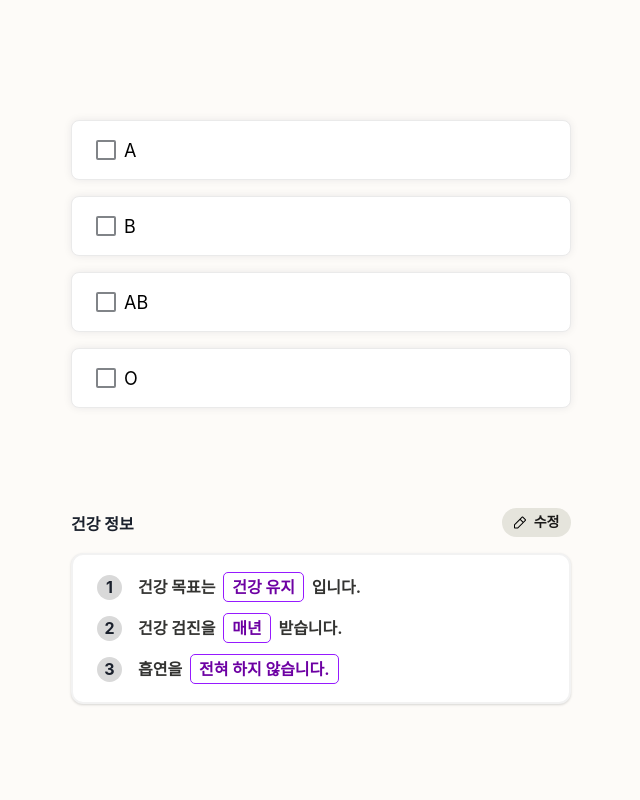
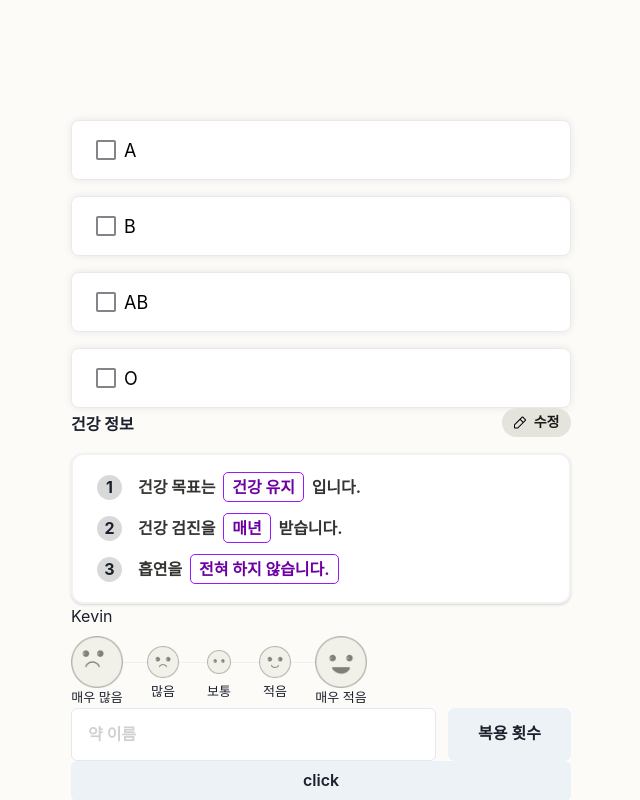
Before and after one commit to foodteacher/FoodTeacherV2-FE, a Next.js app: page /survey in a window 1280 px wide. Shown: the whole page, without its empty margins (319-959 px from the left). Built offline with nearby package versions, Linux system fonts and the light colour scheme; no server answers.

Commit message:
feat : custom select
Refs:[#60]

```diff
--- a/app/(featured-slice)/shared/ui/Input/type.ts
+++ b/app/(featured-slice)/shared/ui/Input/type.ts
@@ -3,5 +3,5 @@ import { UseFormRegisterReturn } from "react-hook-form";
 
 /**회원가입 / 설문조사 Props */
 export interface FormInputProp extends InputProps {
-  register: UseFormRegisterReturn;
+  register?: UseFormRegisterReturn;
 }
--- a/app/(featured-slice)/widgets/survey-funnel/ui/step/TestStep.tsx
+++ b/app/(featured-slice)/widgets/survey-funnel/ui/step/TestStep.tsx
@@ -2,9 +2,15 @@
 import { StepProps } from "../../../signup-funnel/types";
 import { useRouter } from "next/navigation";
 import {
+  Box,
   Button,
   ButtonGroup,
   Divider,
+  Drawer,
+  DrawerBody,
+  DrawerContent,
+  DrawerHeader,
+  DrawerOverlay,
   Flex,
   ListItem,
   Modal,
@@ -14,6 +20,7 @@ import {
   ModalOverlay,
   OrderedList,
   Text,
+  UnorderedList,
   UseCheckboxProps,
   VStack,
   useDisclosure,
@@ -30,6 +37,8 @@ import {
 } from "@/app/(featured-slice)/shared/ui/button";
 import { LevelRadioGroup } from "@/app/(featured-slice)/shared/ui/radio";
 import { useSurveyById } from "@/app/(featured-slice)/entities/survey/hooks";
+import SignupInput from "@/app/(featured-slice)/shared/ui/Input/SignupInput";
+import { useState } from "react";
 
 interface TestStep extends UseCheckboxProps, StepProps {}
 interface FormType {
@@ -38,6 +47,7 @@ interface FormType {
 
 export const TestStep = ({ goNextStep, setState, ...props }: any) => {
   const router = useRouter();
+  const [selectValue, setSelectValue] = useState("복용 횟수");
   const {
     formState: { errors, isValid },
     register,
@@ -49,12 +59,32 @@ export const TestStep = ({ goNextStep, setState, ...props }: any) => {
     console.log(data);
   };
 
-  const { data } = useSurveyById(1);
+  // const { data } = useSurveyById(1);
 
   const { isOpen, onClose, onOpen } = useDisclosure();
+  const {
+    isOpen: isOpenDrawer,
+    onClose: onCloseDrawer,
+    onOpen: onOpenDrawer,
+  } = useDisclosure();
+
+  const handleSelectBox = () => {
+    onOpenDrawer();
+  };
+
+  const setSelectValueHandler = ({ target, ...any }: any) => {
+    const value = target.value;
+    console.log(target.value, any);
+    setSelectValue(value);
+    onCloseDrawer();
+  };
 
   return (
-    <VStack as="form" onSubmit={handleSubmit(submitFormHandler)} gap={"100px"}>
+    <Flex
+      as="form"
+      onSubmit={handleSubmit(submitFormHandler)}
+      flexDir={"column"}
+    >
       <FrontCheckBox
         options={BLOOD_TYPE_OTPIONS}
         name={"bloodType"}
@@ -110,6 +140,78 @@ export const TestStep = ({ goNextStep, setState, ...props }: any) => {
       </VStack>
 
       <LevelRadioGroup />
+
+      <Flex gap={"12px"} w={"100%"}>
+        <SignupInput
+          id="name"
+          placeholder="약 이름"
+          // register={{
+          //   ...register("name", {
+          //     required: { value: true, message: "이름을 입력해주세요." },
+          //   }),
+          // }}
+        />
+
+        <Box
+          id="medicine"
+          borderColor={"gray.200"}
+          bgColor={"#FFFFFF"}
+          fontWeight={"semibold"}
+          h={"53px"}
+          w={"123px"}
+          _placeholder={{ color: "#D1D1D1" }}
+          _focus={{ border: "2px" }}
+          _invalid={{ border: "2px solid #282828" }}
+          pos={"relative"}
+        >
+          <Button onClick={() => handleSelectBox()} h={"53px"} w={"123px"}>
+            {selectValue}
+          </Button>
+        </Box>
+      </Flex>
+
+      <Drawer
+        placement={"bottom"}
+        onClose={onCloseDrawer}
+        isOpen={isOpenDrawer}
+      >
+        <DrawerOverlay />
+        <DrawerContent>
+          <DrawerHeader borderBottomWidth="1px">Basic Drawer</DrawerHeader>
+          <DrawerBody>
+            <UnorderedList>
+              <ListItem
+                onClick={(e) => setSelectValueHandler(e)}
+                value={"주 1회 이하"}
+                cursor={"pointer"}
+              >
+                주 1회 이하
+              </ListItem>
+              <ListItem
+                onClick={setSelectValueHandler}
+                value={"주 2~3회"}
+                cursor={"pointer"}
+              >
+                주 2~3회
+              </ListItem>
+              <ListItem
+                onClick={setSelectValueHandler}
+                value={"주 4~6회"}
+                cursor={"pointer"}
+              >
+                주 4~6회
+              </ListItem>
+              <ListItem
+                onClick={setSelectValueHandler}
+                value={"매일"}
+                cursor={"pointer"}
+              >
+                매일
+              </ListItem>
+            </UnorderedList>
+          </DrawerBody>
+        </DrawerContent>
+      </Drawer>
 
       <Modal isOpen={isOpen} onClose={onClose} scrollBehavior={"inside"}>
         <ModalOverlay />
@@ -203,6 +305,6 @@ export const TestStep = ({ goNextStep, setState, ...props }: any) => {
       </Modal>
 
       <Button type={"submit"}>click</Button>
-    </VStack>
+    </Flex>
   );
 };
```
Also changed, not shown: app/(featured-slice)/widgets/survey-funnel/ui/step/Checkbox.module.css (added, +72 -0 lines).
